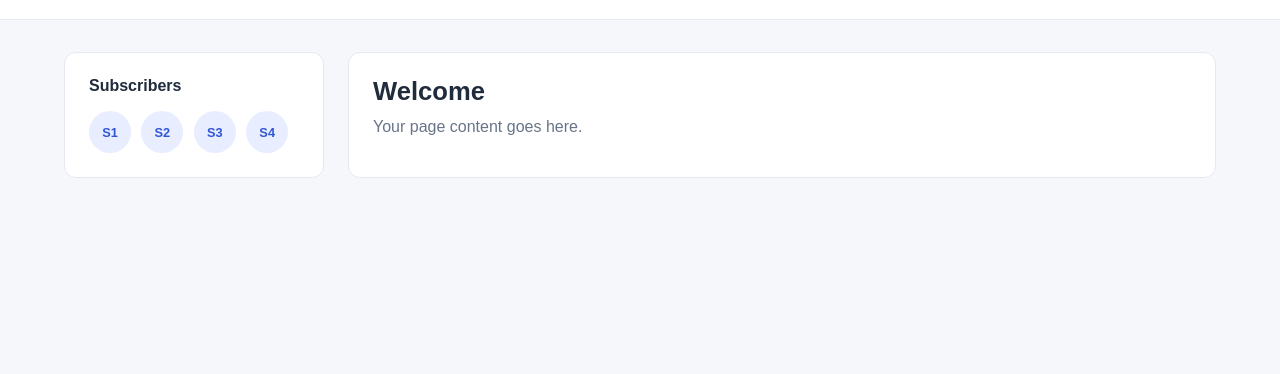
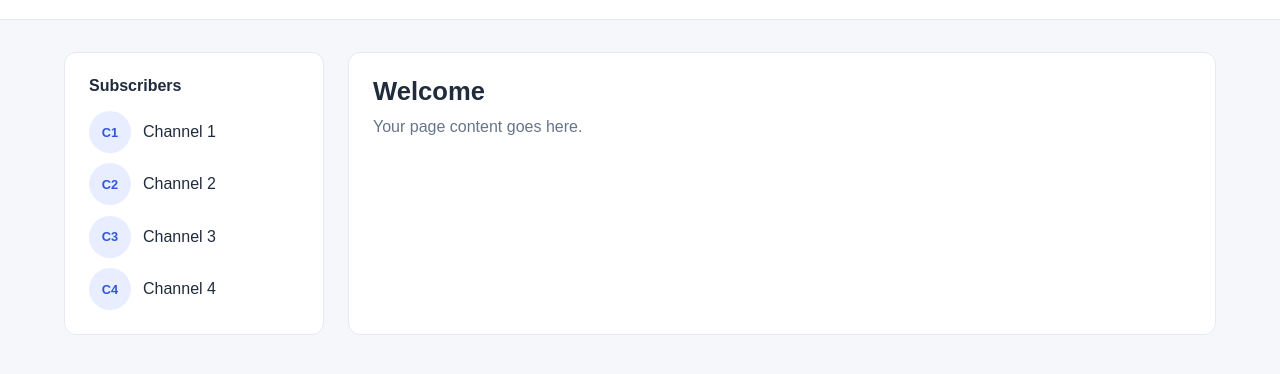
Before and after one commit to YinZoo/Mundiveo, a plain HTML site: page index.html in a window 1280 px wide. Shown: the part 48-422 px from the top of the page. Drawn offline with Linux system fonts and the light colour scheme.

Commit message:
subscribermenu bijgewerkt
+ subscribernamen toegevoegd
+ subscriber channels zijn nu verticaal onder elkaar

```diff
--- a/index.html
+++ b/index.html
@@ -24,10 +24,22 @@
         <aside class="sidebar" aria-labelledby="subscribers-heading">
             <h2 id="subscribers-heading">Subscribers</h2>
             <div class="subscribers" aria-label="Subscribers">
-                <span class="subscriber" title="Subscriber 1">S1</span>
-                <span class="subscriber" title="Subscriber 2">S2</span>
-                <span class="subscriber" title="Subscriber 3">S3</span>
-                <span class="subscriber" title="Subscriber 4">S4</span>
+                <div class="subscriber">
+                    <span class="subscriber-avatar" aria-hidden="true">C1</span>
+                    <span>Channel 1</span>
+                </div>
+                <div class="subscriber">
+                    <span class="subscriber-avatar" aria-hidden="true">C2</span>
+                    <span>Channel 2</span>
+                </div>
+                <div class="subscriber">
+                    <span class="subscriber-avatar" aria-hidden="true">C3</span>
+                    <span>Channel 3</span>
+                </div>
+                <div class="subscriber">
+                    <span class="subscriber-avatar" aria-hidden="true">C4</span>
+                    <span>Channel 4</span>
+                </div>
             </div>
         </aside>
 
--- a/style.css
+++ b/style.css
@@ -80,15 +80,22 @@ p {
     font-size: 1rem;
 }
 
-/* Arrange subscriber badges in a horizontal row that can wrap when needed. */
+/* Stack subscribers vertically, with each avatar beside its channel name. */
 .subscribers {
     display: flex;
-    flex-wrap: wrap;
+    flex-direction: column;
     gap: 0.65rem;
 }
 
 .subscriber {
+    display: flex;
+    align-items: center;
+    gap: 0.75rem;
+}
+
+.subscriber-avatar {
     display: grid;
+    flex: 0 0 42px;
     width: 42px;
     height: 42px;
     place-items: center;
```
